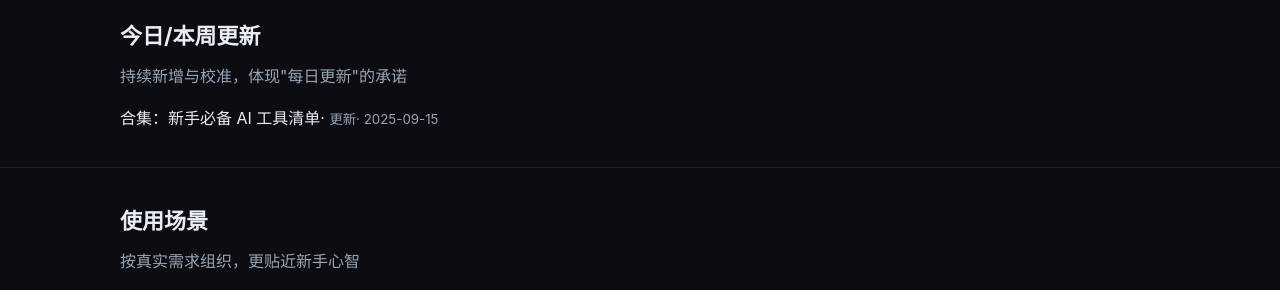
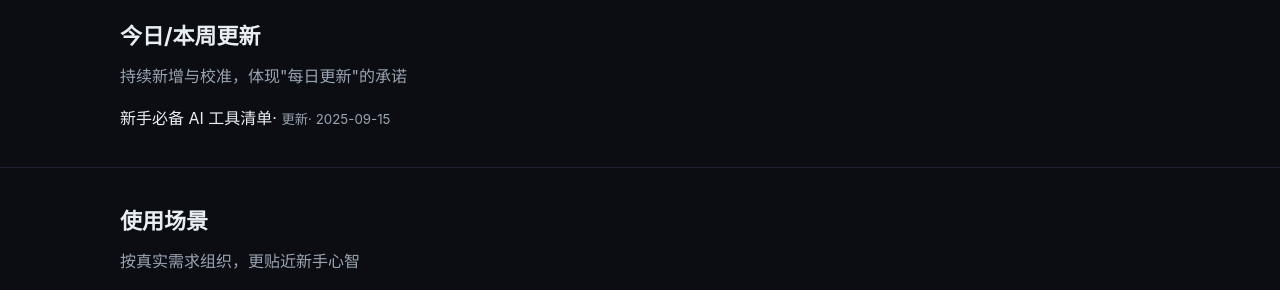
Before and after one commit to AiSearchPro/aisearchpro.github.io, a Jekyll site: the page built from docs/index.md, in a window 1280 px wide and 900 px high, scrolled down 563 px. Shown: the part 152-442 px from the top of the window. Built offline with Jekyll 4.4.1, drawn with Linux system fonts in a browser that asks for light colours.

Commit message:
docs: 简化更新条目中的标题文本

```diff
--- a/docs/_data/updates.yml
+++ b/docs/_data/updates.yml
@@ -1,8 +1,8 @@
 # 首页「今日/本周更新」数据源
 items:
   - title:
-      zh: "合集：新手必备 AI 工具清单"
-      en: "Collection: Essential AI Tools for Beginners"
+      zh: "新手必备 AI 工具清单"
+      en: "Essential AI Tools for Beginners"
     url: "#"
     type:
       zh: "更新"
```
